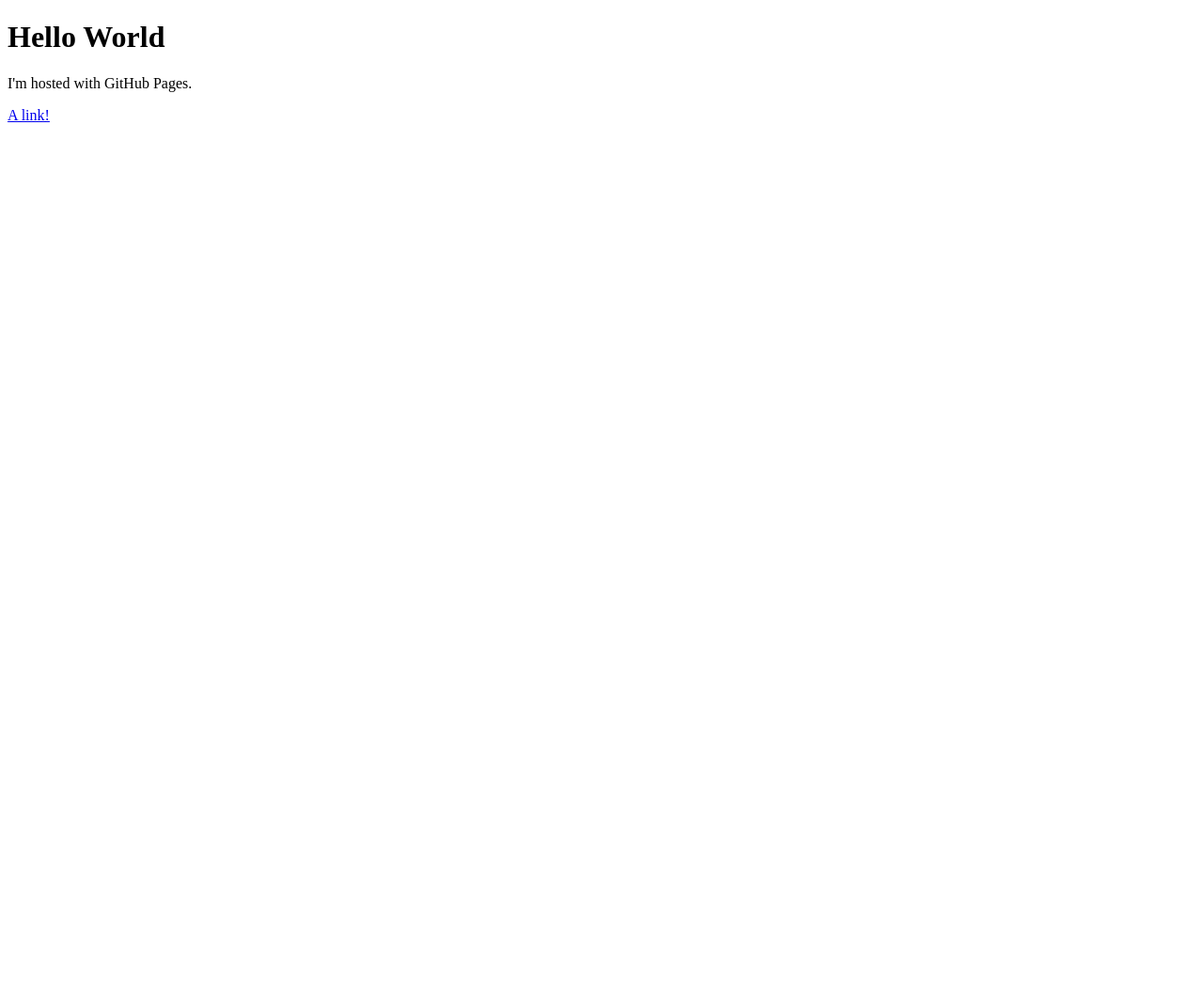
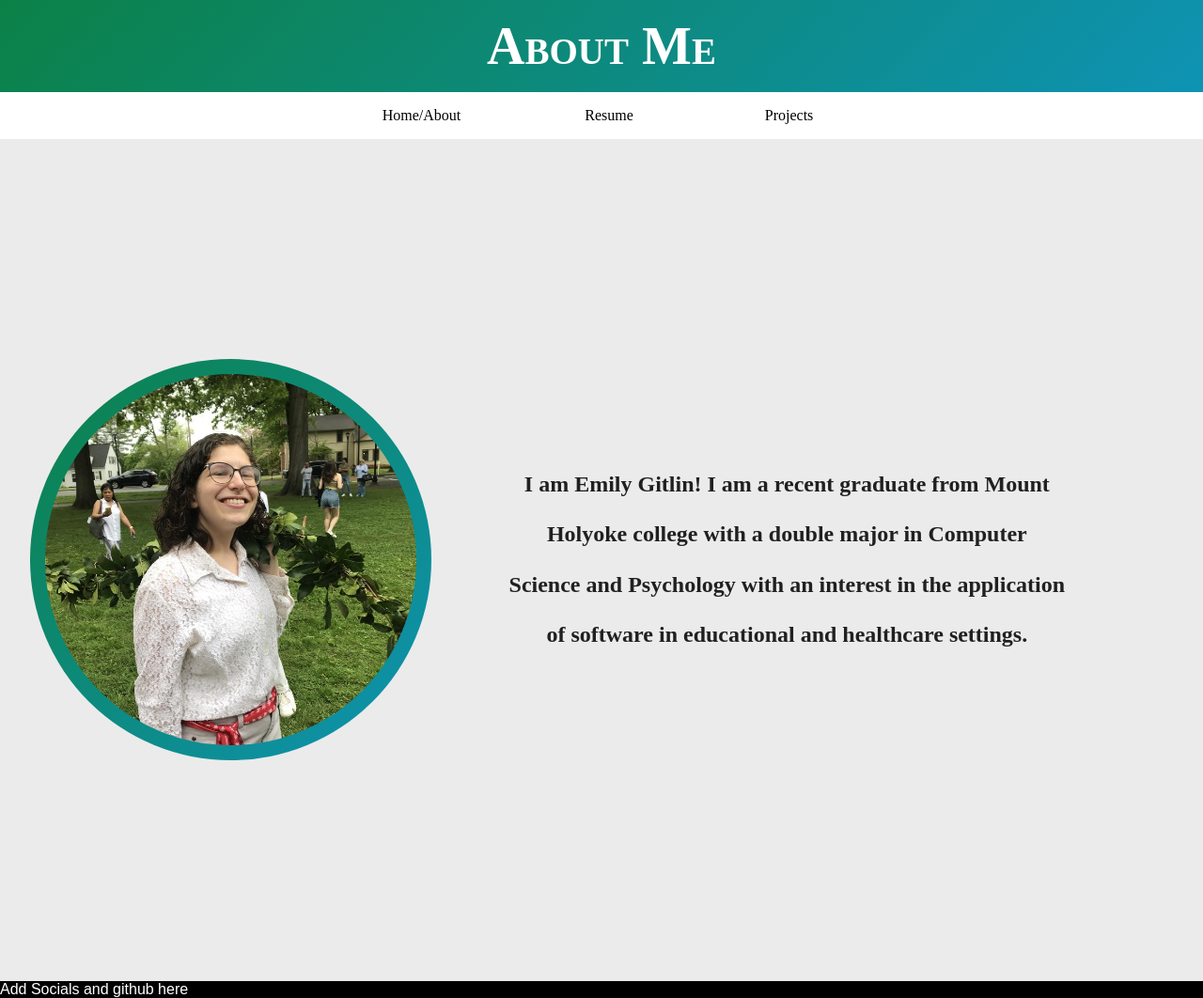
Before and after one commit to ergitlin/ergitlin.github.io, a plain HTML site: page index.html in a window 1280 px wide. Shown: the whole page at 94% size. Before the commit the page ends 800 px from the top, so only its background shows below. Drawn offline with Linux system fonts and the light colour scheme.

Commit message:
Added content from previous portfolio project

```diff
--- a/index.html
+++ b/index.html
@@ -1,8 +1,45 @@
 <!DOCTYPE html>
 <html>
+    <head>
+        <title>About Me</title>
+
+        <!-- SEO TAGS -->
+
+        <meta name="description" content="The personal and professional website of Jeffrey Shepard to demonstrate computer science skills and resume.">
+        <meta charset="utf-8" />
+        <link rel="stylesheet" href="styles/styles.css" />
+    </head>
+
     <body>
-        <h1>Hello World</h1>
-        <p>I'm hosted with GitHub Pages.</p>
-        <a href = "nextpage.html">A link!</a>
+        <header>
+            <h2>About Me</h2>
+            <nav class="primary">
+                <ul>
+                    <li><a href="index.html">Home/About</a></li>
+                    <li><a href="resume.html">Resume</a></li>
+                    <li><a href="projects.html">Projects</a></li>
+                </ul>
+            </nav>
+        </header>
+
+        <main>
+            <div class="about">
+                <div class = "split12">
+                    <div>
+                        <img class="profile" src="./images/Emily_Laural_Parade.jpg" alt="profile"/>
+                    </div>
+                    <div >
+                        <h2>I am Emily Gitlin! I am a recent graduate from Mount Holyoke
+                            college with a double major in Computer Science and Psychology
+                            with an interest in the application of software in educational and
+                            healthcare settings.</h2>
+                    </div>
+                </div>
+            </div>
+
+        </main>
+        <footer>
+            Add Socials and github here
+        </footer>
     </body>
 </html>
--- /dev/null
+++ b/styles/styles.css
@@ -0,0 +1,173 @@
+body {
+    margin: 0;
+    padding: 0;
+ }
+
+ /* -----------------------------
+    Styles for footer
+    ----------------------------- */
+
+ /* ----------------------------- */
+
+ footer {
+    font-family: sans-serif;
+    background-color: #000000;
+    color: white;
+    margin: 0;
+    padding-bottom: 0.01em;
+    padding-top: 0;
+ }
+
+ footer p {
+    padding-left: 1em;
+    padding-top: 0.5em;
+    margin-top: 0;
+ }
+
+
+ /* -----------------------------
+    Styles for header
+    ----------------------------- */
+
+ /* ----------------------------- */
+
+ header {
+    align-items: center;
+ }
+ /* :first-child */
+ header h2 {
+    background-color: black;
+    background: rgba(0, 0, 0, 0) -webkit-linear-gradient(135deg, rgb(14, 147, 180), rgb(12, 129, 71)) repeat scroll 0% 0%;
+    color: white;
+    font-variant: small-caps;
+    text-align: center;
+    padding: 0.3em;
+    margin: 0em;
+    font-size: 3.5em;
+ }
+
+ header nav ul{
+    padding: 0;
+ }
+
+ header nav ul li {
+    padding: 0em 4em;
+    margin: 0em;
+    display: inline;
+    padding-bottom: 0;
+ }
+
+ header nav .primary a:link, header nav .primary a:visited {
+    color: red;
+    margin: 0em;
+ }
+
+ /* nav ul{padding: 0; margin: 0} */
+
+ /* header .primary {
+    padding: 0;
+    margin: 0%;
+    display: inline;
+    padding-bottom: 0;
+ } */
+
+ /* header .primary {
+    margin: 0em;
+ } */
+
+ /* -----------------------------
+    Styles for header nav
+    ----------------------------- */
+
+ /* ----------------------------- */
+
+ .primary a:link, .primary a:visited {
+    color: black;
+    text-decoration: none;
+    margin: 0;
+    padding: 0;
+ }
+
+
+ .primary ul li:first-child :before {
+    content: none;
+ }
+
+ .primary ul li:last-child > a:visited,
+ .primary ul li:last-child > a:hover,
+ .primary ul li:last-child > a:link,
+ .primary ul li:last-child > a:active
+ {
+    color: black;
+    padding: 0.5em;
+ }
+
+ header nav.primary {
+    grid-area: nav1;
+    text-align: center;
+    padding: 0em 2em;
+ }
+
+ /* section li, section li a:link :after {
+ content: url(../images/arrow-right.svg); */
+ /* width: 1em;
+ height: 1em; */
+ /* } */
+
+ /* section li, section li a:link img {
+    border-radius: 8px;
+
+ } */
+
+
+
+ /* -----------------------------
+    Styles for "About Me"
+    ----------------------------- */
+
+ /* ----------------------------- */
+
+ .about {
+    background-size: cover;
+    background-repeat: no-repeat;
+    color:rgb(32, 32, 32);
+    padding: 3em;
+    background-color: #ebebeb;
+    min-height: 100vh;
+    display: flex;
+    justify-content: center;
+
+ }
+
+ .about .split12{
+    display: grid;
+    grid-template-columns: 1fr 2fr;
+
+ }
+
+ div.about h1 {
+    text-align: center;
+    padding-top: 0.5em;
+ }
+
+ div.about h2 {
+    width: 75%;
+    margin: auto;
+    line-height: 40pt;
+    text-align: center;
+ }
+
+ .about .profile {
+    float: right;
+    max-width: 100%;
+    height: auto;
+    border-radius: 50%;
+    background: rgba(0, 0, 0, 0) -webkit-linear-gradient(135deg, rgb(14, 147, 180), rgb(12, 129, 71)) repeat scroll 0% 0%;
+    padding: 1rem;
+ }
+
+ .about .split12 *{
+    display: flex;
+    align-items: center;
+    justify-content: center;
+ }
```
Also changed, not shown: projects.html (added, +113 -0 lines), resume.html (added, +44 -0 lines), images/Emily_Laural_Parade.jpg (added).
